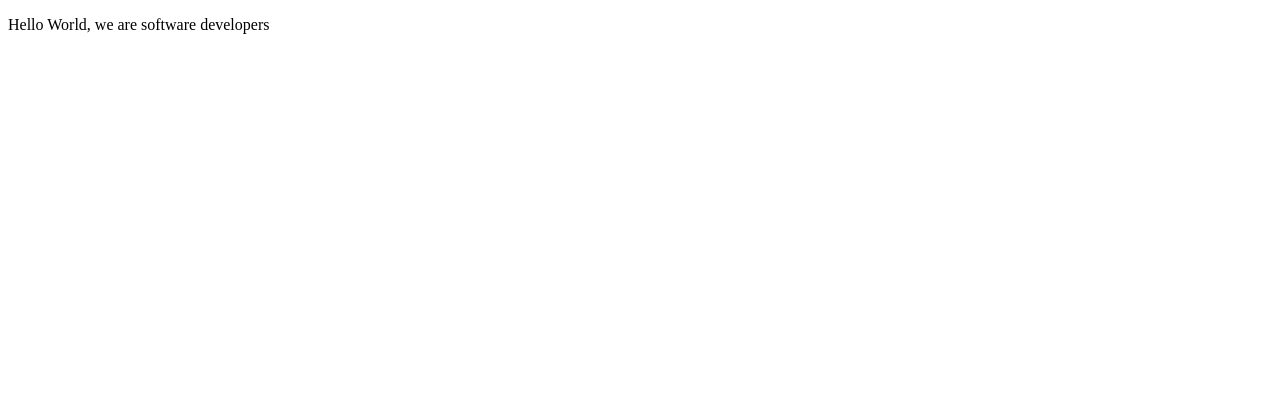
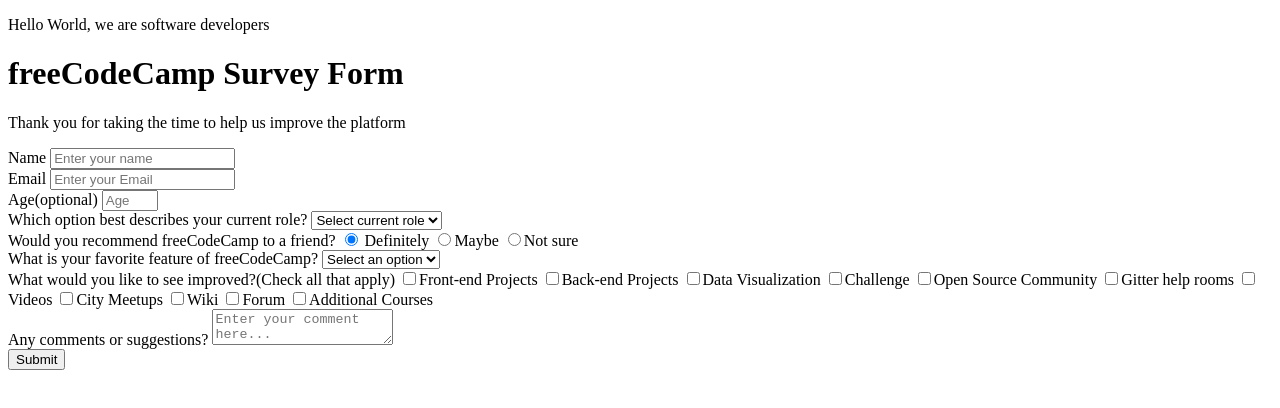
Before and after one commit to fodieshub/kenny-victor-microverse-trial, a plain HTML site: page index.html in a window 1280 px wide. Drawn offline with Linux system fonts and the light colour scheme.

Commit message:
Added the html code for the trial

```diff
--- a/index.html
+++ b/index.html
@@ -9,6 +9,115 @@
   <body>
     <script src="https://cdn.freecodecamp.org/testable-projects-fcc/v1/bundle.js"></script>
     <p>Hello World, we are software developers </p>
+
+    <header>
+      <h1 id="title" class="text-center">freeCodeCamp Survey Form</h1>
+  <p id="description" class="description text-center">
+    Thank you for taking the time to help us improve the platform
+  </p>
+  </header>
+  <main>
+      <form action="" id="survey">
+          <div class="form-group">
+              <label id="name-label" for="name">Name</label>
+              <input type="text"name="name"id="name"class="form-control"placeholder="Enter your name"required/>
+          </div>
+
+          <div class="form-group">
+              <label id="name-label" for="email">Email</label>
+              <input type="email"name="email"id="email"class="form-control"placeholder="Enter your Email"required/>
+          </div>
+
+          <div class="form-group">
+              <label id="number-label" for="number">Age<span class="clue">(optional)</span></label>
+              <input type="number"name="age"id="number"min="15" max="40"class="form-control"placeholder="Age"/>
+          </div>
+
+          <div class="form-group">
+              <label id="number-label" for="number">Which option best describes your current role?</span></label>
+              <select id="dropdown" name="role" class="form-control" required>
+                <option disabled selected value>Select current role</option>
+                <option value="student">Student</option>
+                <option value="job">Full Time Job</option>
+                <option value="learner">Full Time Learner</option>
+                <option value="prefer">Prefer not to say</option>
+                <option value="other">Other</option>
+              </select>
+          </div>
+
+          <div class="form-group">
+              <label>Would you recommend freeCodeCamp to a friend?</label>
+              <label>
+                <input name="user-recommend" value="definitely" type="radio" class="input-radio"checked/> Definitely
+              </label>
+              <label>
+                <input name="user-recommend"value="maybe"type="radio"class="input-radio"/>Maybe
+              </label>
+              <label>
+                  <input name="user-recommend"value="not-sure"type="radio"class="input-radio"/>Not sure
+              </label>
+          </div>
+
+          <div class="form-group">
+              <label id="number-label" for="number">What is your favorite feature of freeCodeCamp?</label>
+              <select id="most-like" name="mostLike" class="form-control" required>
+                  <option disabled selected value>Select an option</option>
+                  <option value="challenges">Challenges</option>
+                  <option value="projects">Projects</option>
+                  <option value="community">Community</option>
+                  <option value="openSource">Open Source</option>
+              </select>
+          </div>
+          <div class="form-group">
+              <label id="number-label" for="number"> What would you like to see improved?<span class="clue">(Check all that apply)</span></label>
+              <label>
+                <input name="prefer"value="front-end-projects"type="checkbox"class="input-checkbox"/>Front-end Projects
+              </label>
+              <label>
+                <input name="prefer"value="back-end-projects"type="checkbox"class="input-checkbox"/>Back-end Projects
+              </label>
+              <label>
+                  <input name="prefer"value="data-visualization"type="checkbox"class="input-checkbox"/>Data Visualization
+              </label>
+              <label>
+                  <input name="prefer"value="challenges"type="checkbox"class="input-checkbox"/>Challenge
+              </label>
+              <label>
+                  <input name="prefer"value="open-source-community"type="checkbox"class="input-checkbox"/>Open Source Community
+              </label>
+              <label>
+                  <input name="prefer"value="gitter-help-rooms"type="checkbox"class="input-checkbox"/>Gitter help rooms
+              </label>
+              <label>
+                  <input name="prefer"value="videos"type="checkbox"class="input-checkbox"/>Videos
+              </label>
+              <label>
+                  <input name="prefer"value="city-meetups"type="checkbox"class="input-checkbox"/>City Meetups
+              </label>
+              <label>
+                <input name="prefer"value="wiki"type="checkbox"class="input-checkbox"/>Wiki
+              </label>
+              <label>
+                <input name="prefer"value="forum"type="checkbox"class="input-checkbox"/>Forum
+              </label>
+              <label>
+                <input name="prefer"value="additional-courses"type="checkbox"class="input-checkbox"/>Additional Courses
+              </label>
+          </div>
+          <div class="form-group">
+
+              <label id="number-label" for="number">Any comments or suggestions?</label>
+              <textarea id="comments"class="input-textarea"name="comment"placeholder="Enter your comment here..."></textarea>
+          </div>
+
+          <div class="form-group">
+              <button type="submit" id="submit" class="submit-button">
+                Submit
+              </button>
+          </div>
+
+      </form>
+  </main>
 
     <!--
 
```
